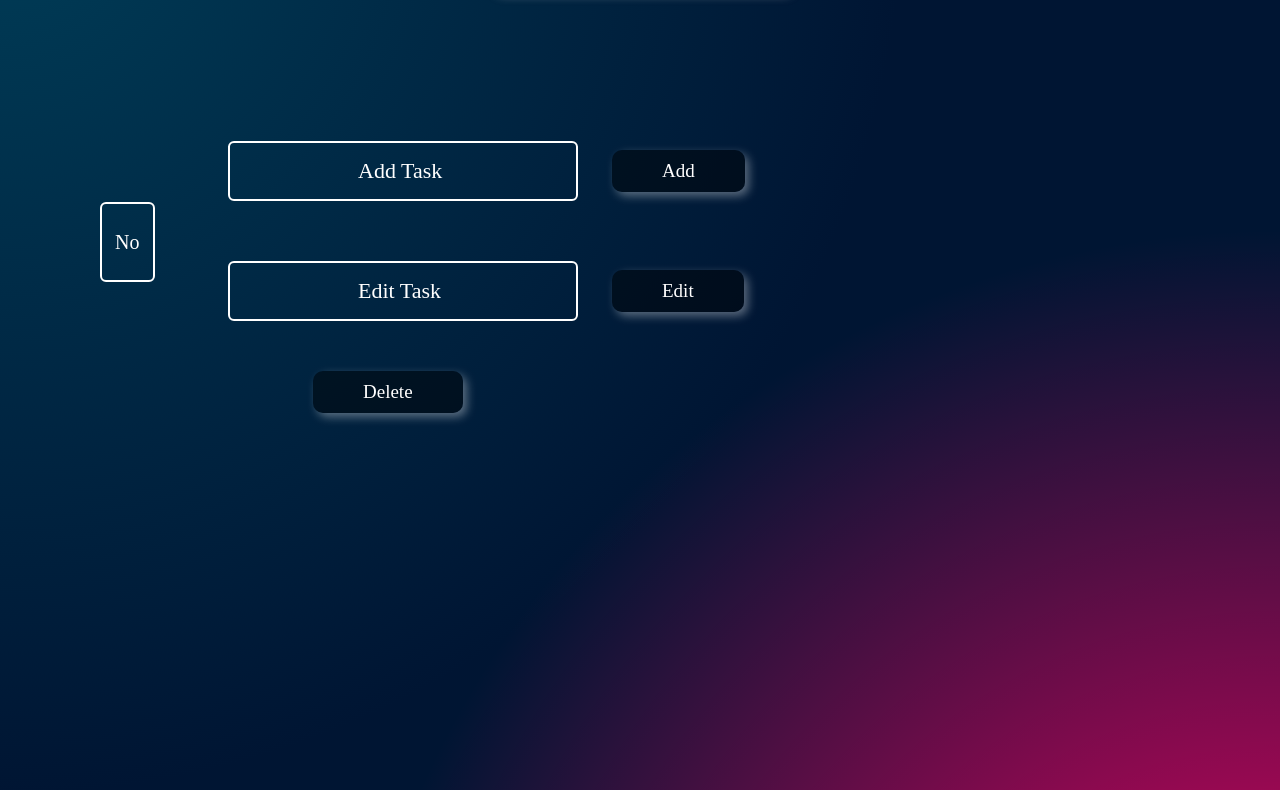
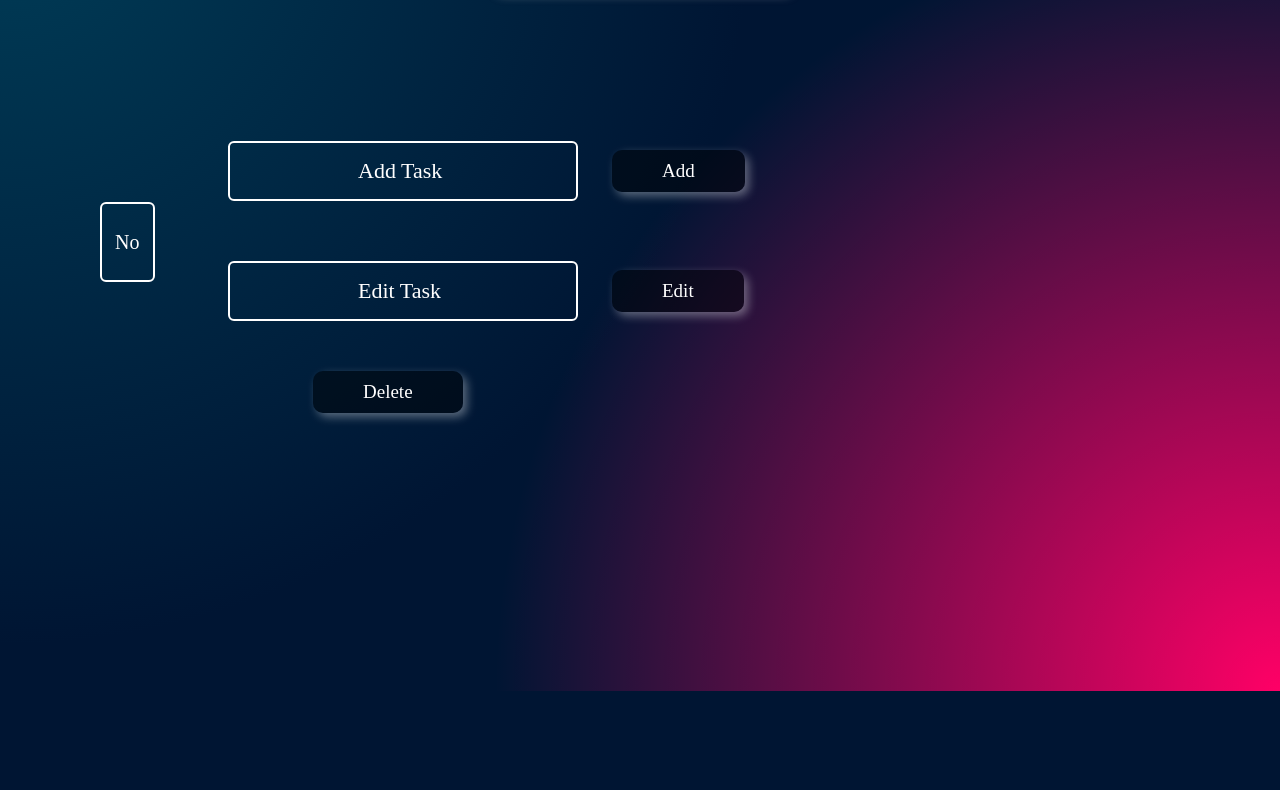
Before and after one commit to SusovanDas19/Project-P1, a plain HTML site: page index.html in a window 1280 px wide. Shown: the part 109-899 px from the top of the page. After the commit the page ends 800 px from the top, so only its background shows below. Drawn offline with nearby package versions, Linux system fonts and the light colour scheme; a web font is replaced by a local one.

Commit message:
Update style.css

```diff
--- a/style.css
+++ b/style.css
@@ -5,7 +5,7 @@
 }
 
 body {
-    min-height: 100vw;
+    min-height: 100vb;
     background: radial-gradient(circle at top left, #004d66b7, transparent 50%),
         radial-gradient(circle at bottom right, #ff0066, transparent 52%),
         #001533;
```
